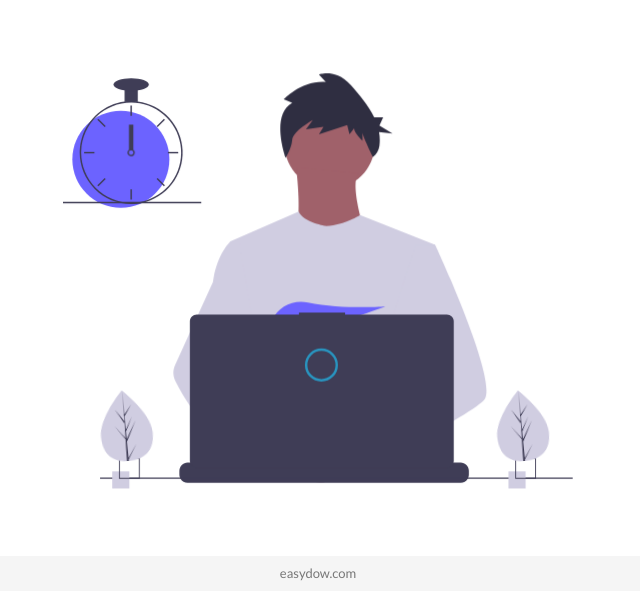
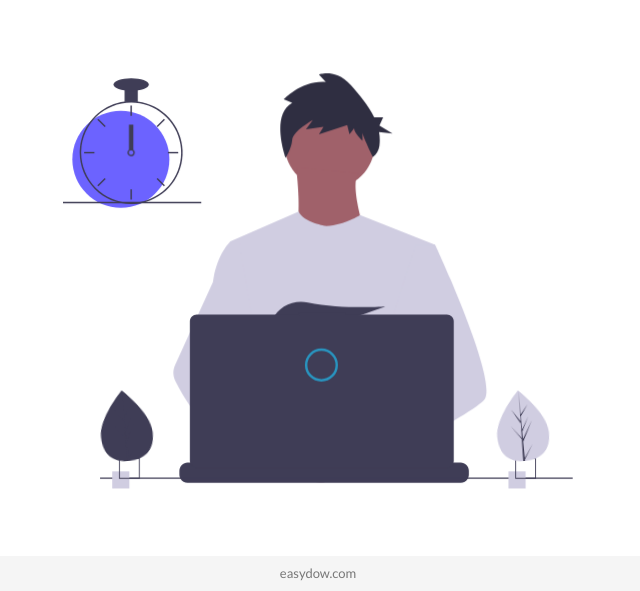
Before and after one commit to EasyDow/EasyDow-website, a plain HTML site: page index.html in a window 1280 px wide. Shown: the part 209-800 px from the top of the page, without its empty margins (322-962 px from the left). Drawn offline with nearby package versions, Linux system fonts and the light colour scheme.

Commit message:
change colors

```diff
--- a/index.html
+++ b/index.html
@@ -88,7 +88,7 @@
                 <path
                   id="Vector_9"
                   d="M372.877 415.806L385.631 430.687C390.37 429.783 395.319 428.721 400.416 427.529L396.752 415.806L405.71 426.256C459.707 412.976 526.637 387.155 526.637 387.155C526.637 387.155 454.38 392.453 400.428 380.666C376.558 375.451 351.998 387.284 342.202 409.669C336.509 422.679 337.403 433.952 357.596 433.952C364.419 433.835 371.224 433.195 377.949 432.037L372.877 415.806Z"
-                  fill="#6C63FF"
+                  fill="#3F3D56"
                 />
               </g>
               <g id="allOther">
@@ -209,7 +209,7 @@
                 <path
                   id="Vector_32"
                   d="M150.594 599.754C151.527 631.704 132.859 643.413 109.43 644.097C108.886 644.113 108.345 644.123 107.805 644.126C106.719 644.135 105.643 644.117 104.577 644.072C83.3891 643.193 66.6173 631.945 65.7495 602.232C64.8515 571.482 103.018 531.529 105.882 528.574L105.887 528.571C105.996 528.458 106.052 528.402 106.052 528.402C106.052 528.402 149.661 567.807 150.594 599.754Z"
-                  fill="#D0CDE1"
+                  fill="#3F3D56"
                 />
                 <path
                   id="Vector_33"
```
